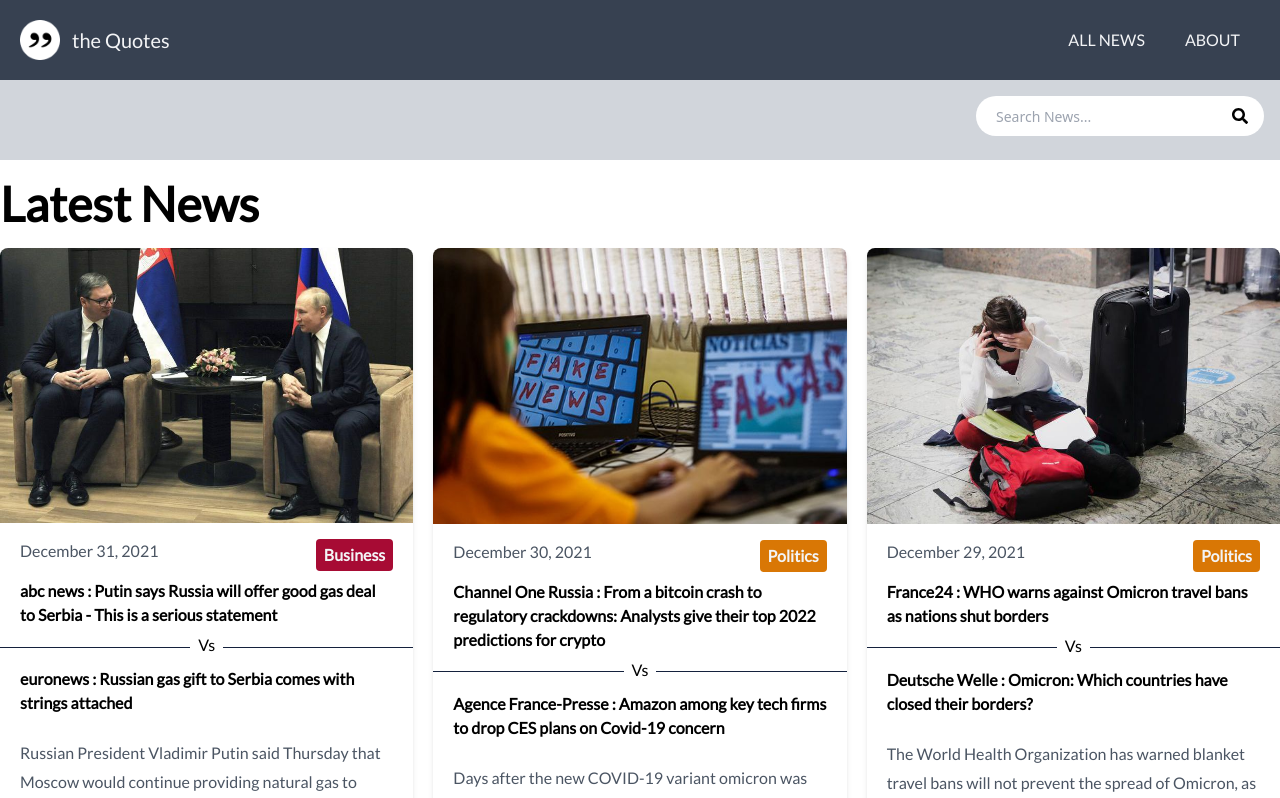
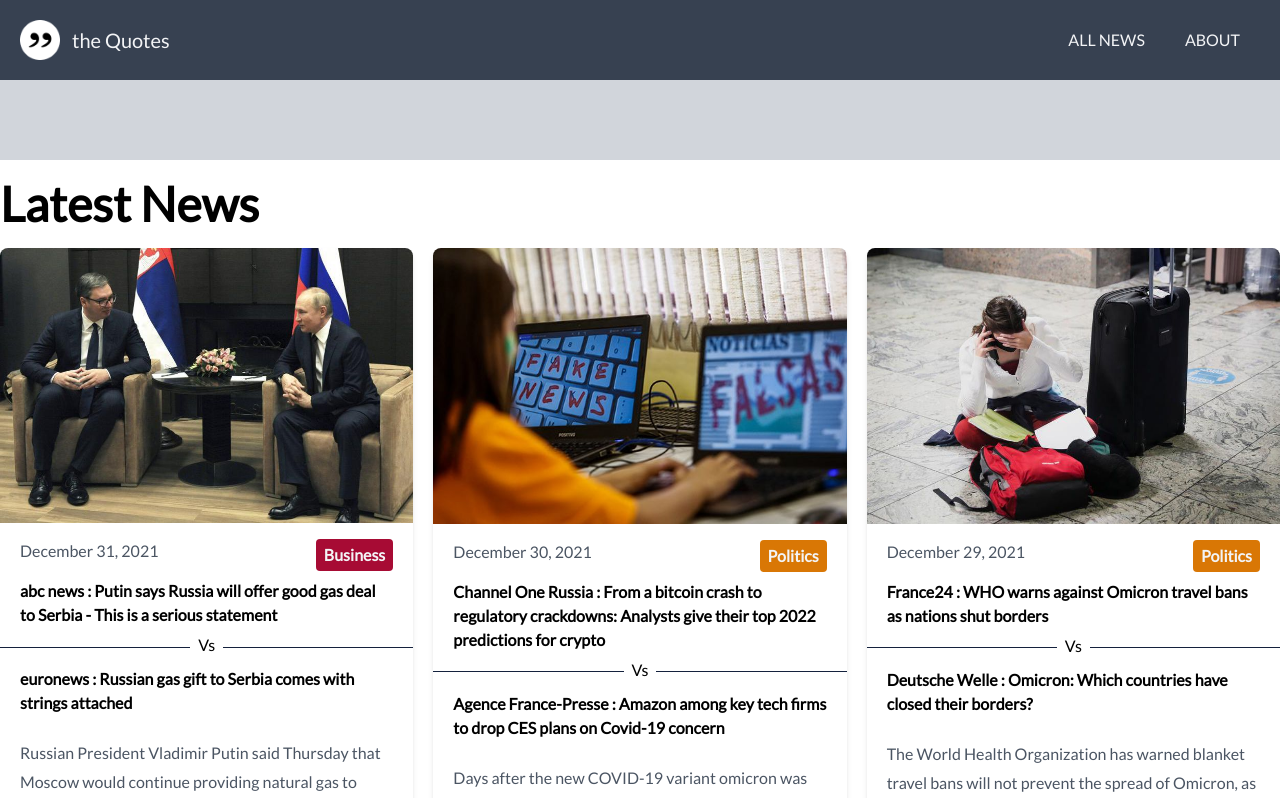
Before and after one commit to mielenyvin/thequotes_static, a Next.js app: page / in a window 1280 px wide. Shown: the top 798 px of the page. Built offline with nearby package versions, Linux system fonts and the light colour scheme.

Commit message:
first commit

```diff
--- a/components/Search.js
+++ b/components/Search.js
@@ -23,7 +23,7 @@ export default function Search() {
   return (
     <div className='relative h-20  bg-gray-300 p-4'>
       <div className='container mx-auto  flex items-center justify-center md:justify-end'>
-        <div className='relative text-gray-600 w-72'>
+        <div id="tohide" className='relative text-gray-600 w-72'>
           <form>
             <input
               type='search'
--- a/styles/globals.css
+++ b/styles/globals.css
@@ -19,6 +19,8 @@ divider:before {
 divider:after {
 
 }
+
+#tohide{display:none}
 
 p {
   margin: 15px 0;
```
